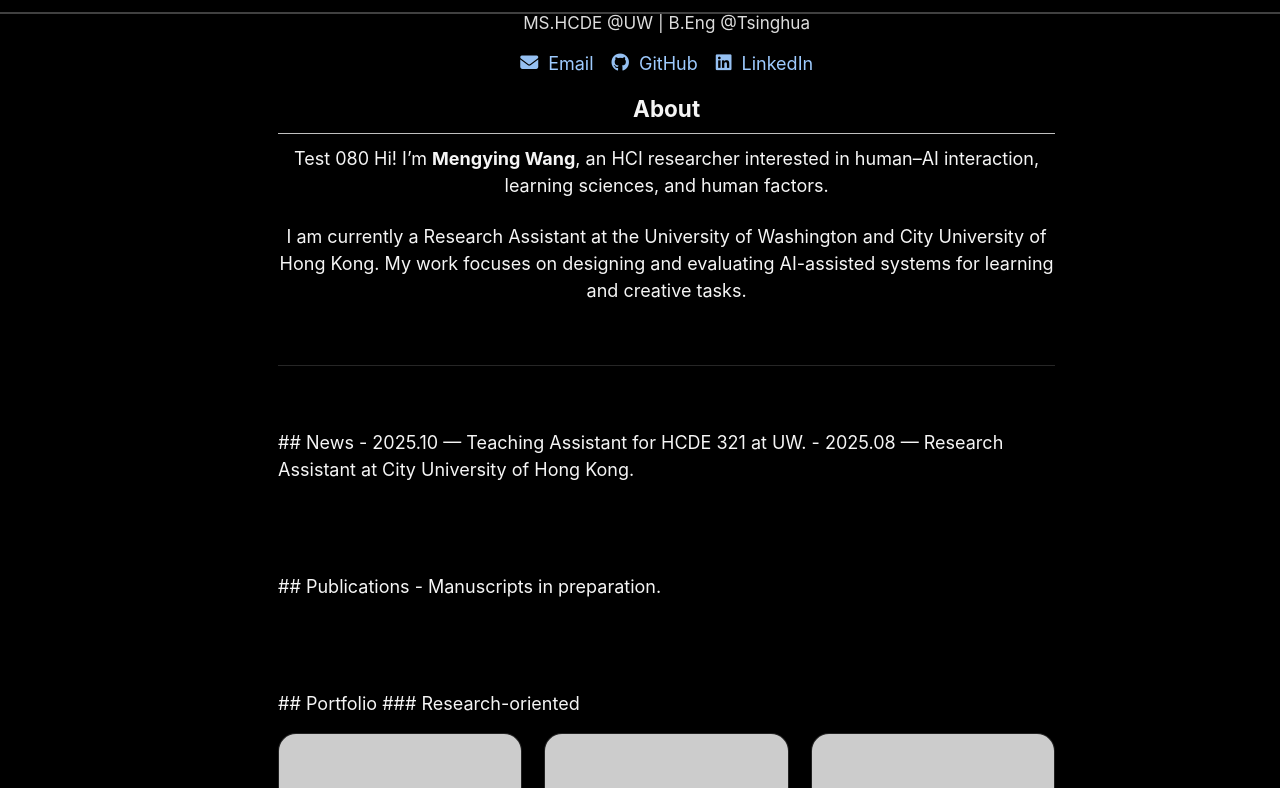
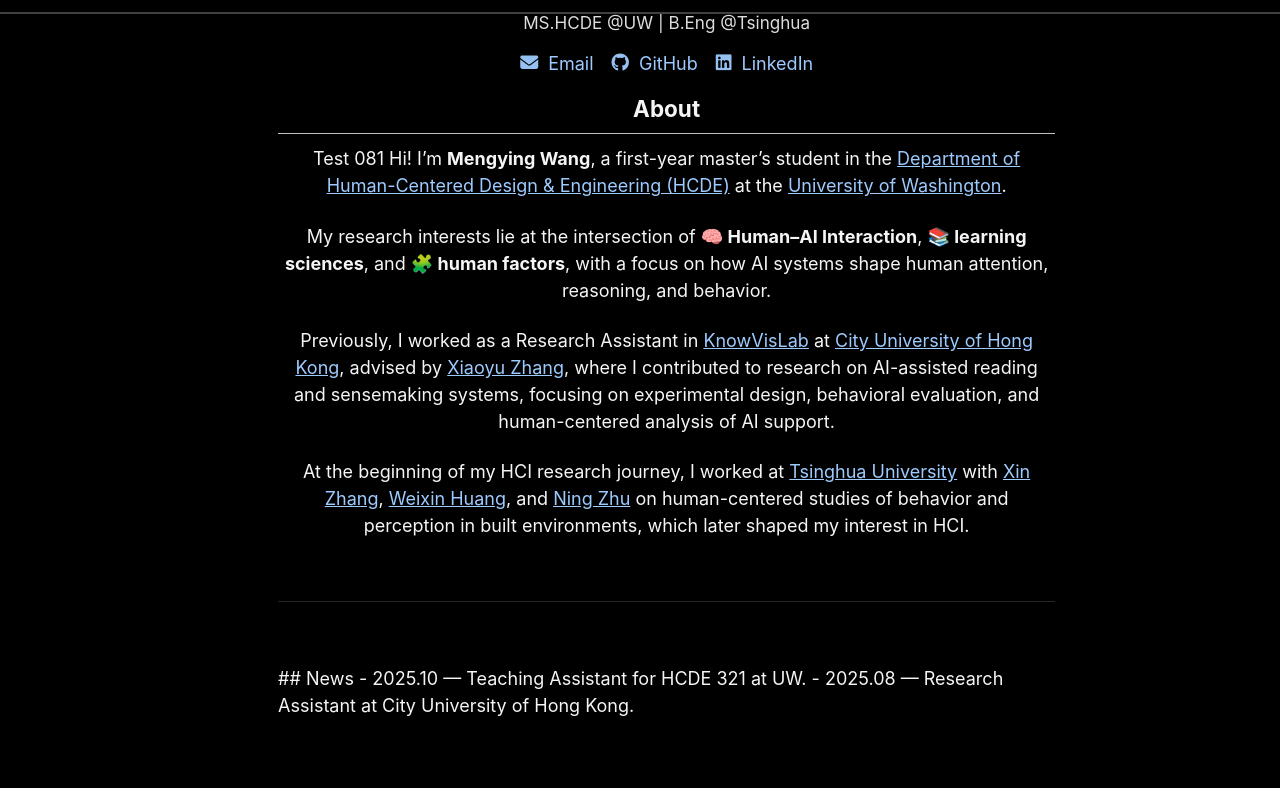
Before and after one commit to mengyingWWW/mengyingWWW.github.io, a Jekyll site: the page built from index.md, in a window 1280 px wide and 900 px high, scrolled down 361 px, cut to the strip 112-900 px from the top of the window. Built offline with Jekyll 4.4.1, drawn with Linux system fonts in a browser that asks for light colours; a script bundle is joined from its source files by our own code; library files that are not in the unit come from our copies.

Commit message:
Update index.md

```diff
--- a/index.md
+++ b/index.md
@@ -34,14 +34,41 @@ title: ""
     <h2 class="landing-title">About</h2>
 
     <p>
-      Test 080 Hi! I’m <strong>Mengying Wang</strong>, an HCI researcher interested in human–AI interaction,
-      learning sciences, and human factors.
-    </p>
+    Test 081 Hi! I’m <strong>Mengying Wang</strong>, a first-year master’s student in the
+    <a href="LINK_TO_HCDE" target="_blank">Department of Human-Centered Design & Engineering (HCDE)</a>
+    at the
+    <a href="LINK_TO_UW" target="_blank">University of Washington</a>.
+  </p>
 
-    <p>
-      I am currently a Research Assistant at the University of Washington and City University of Hong Kong.
-      My work focuses on designing and evaluating AI-assisted systems for learning and creative tasks.
-    </p>
+  <p>
+    My research interests lie at the intersection of
+    <strong>🧠 Human–AI Interaction</strong>,
+    <strong>📚 learning sciences</strong>, and
+    <strong>🧩 human factors</strong>,
+    with a focus on how AI systems shape human attention, reasoning, and behavior.
+  </p>
+
+  <p>
+    Previously, I worked as a Research Assistant in
+    <a href="LINK_TO_KNOWVISLAB" target="_blank">KnowVisLab</a>
+    at
+    <a href="LINK_TO_CITYU" target="_blank">City University of Hong Kong</a>,
+    advised by
+    <a href="LINK_TO_XIAOYU" target="_blank">Xiaoyu Zhang</a>,
+    where I contributed to research on AI-assisted reading and sensemaking systems,
+    focusing on experimental design, behavioral evaluation, and human-centered analysis of AI support.
+  </p>
+
+  <p>
+    At the beginning of my HCI research journey, I worked at
+    <a href="LINK_TO_TSINGHUA" target="_blank">Tsinghua University</a>
+    with
+    <a href="LINK_TO_XIN_ZHANG" target="_blank">Xin Zhang</a>,
+    <a href="LINK_TO_WEIXIN" target="_blank">Weixin Huang</a>, and
+    <a href="LINK_TO_NING_ZHU" target="_blank">Ning Zhu</a>
+    on human-centered studies of behavior and perception in built environments,
+    which later shaped my interest in HCI.
+  </p>
   </div>
 </section>
 
```
